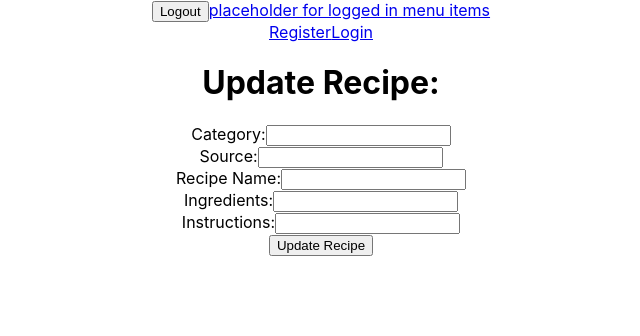
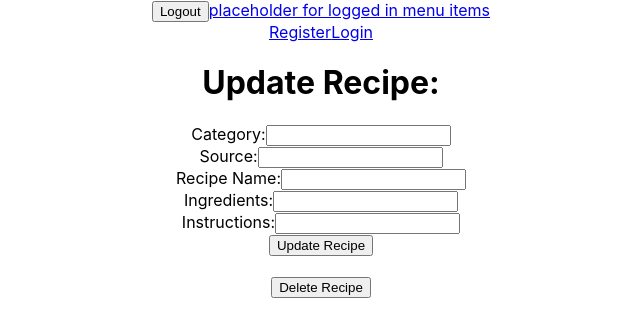
Before and after one commit to Secret-Family-Recipies-Cookbook-2/frontend, a React (Create React App) app in the folder my-app/: page /update-recipe/1 in a window 1280 px wide. Shown: the top 336 px of the page, without its empty margins (319-959 px from the left). Built offline with nearby package versions, Linux system fonts and the light colour scheme; no server answers; sample sign-in values are in the browser's storage.

Commit message:
Added Delete Recipe functionality

```diff
--- a/my-app/src/components/UpdateRecipeForm.js
+++ b/my-app/src/components/UpdateRecipeForm.js
@@ -47,7 +47,16 @@ const UpdateRecipeForm = props => {
         history.push(`/my-recipes`)
       })
       .catch(err => console.log(err))
+  }
 
+  const deleteRecipe = e => {
+    axiosWithAuth()
+      .delete(`api/recipes/${params.id}`)
+      .then(res => {
+        console.log('Delete Recipe Res:', res)
+      })
+      .catch(err => console.log(err))
+    history.push('/my-recipes')
   }
 
   return(
@@ -110,14 +119,14 @@ const UpdateRecipeForm = props => {
 
         <br />
 
-        {/* <input
+        <input
           name='submit'
           type='submit'
           value='Update Recipe'
-        /> */}
-
-        <button>Update Recipe</button>
+        />
       </form>
+      <br />
+      <button onClick={deleteRecipe}>Delete Recipe</button>
     </div>
   )
 }
--- a/my-app/src/store/reducers/recipeReducer.js
+++ b/my-app/src/store/reducers/recipeReducer.js
@@ -23,7 +23,6 @@ const initialState = {
 }
 
 export const recipeReducer = (state = initialState, action) => {
-  console.log(state.recipes)
 
   switch(action.type){
     case POST_RECIPE_START:
```
